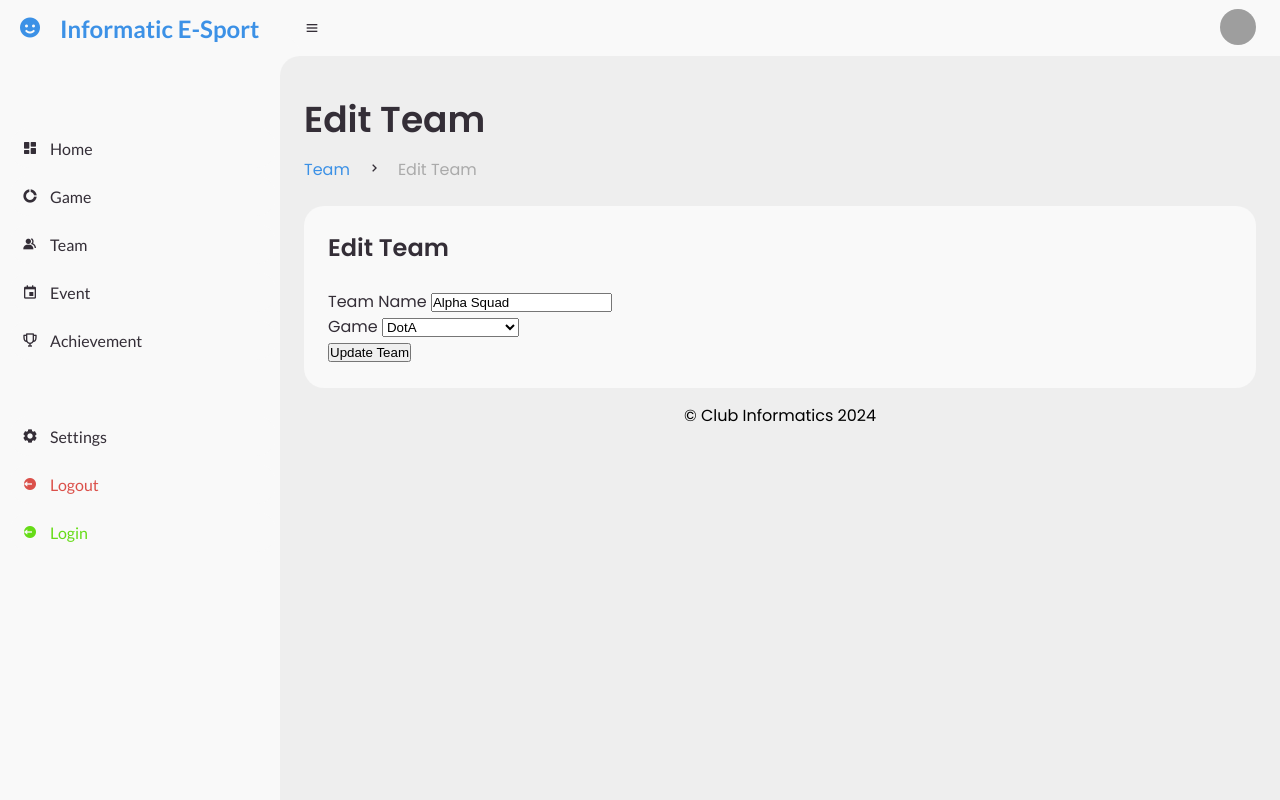
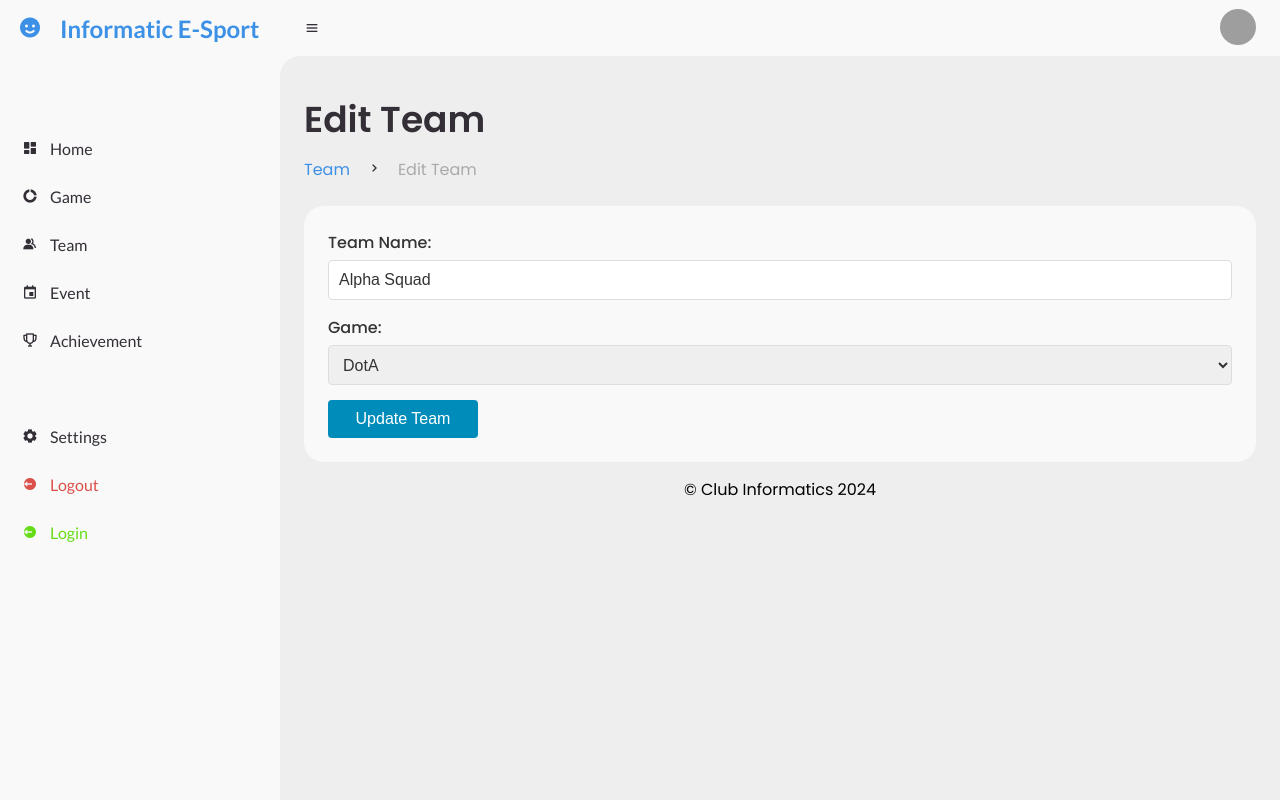
Before and after one commit to nathanielglenn02/capstone_fsp, a PHP site: page /Capstone-FSP/team/edit_team.php?id=1 in a window 1280 px wide. Run offline with PHP 8.4, Linux system fonts and the light colour scheme; a user stored in the database is signed in; data comes from the database, SQL or seed files in the repository; some libraries are stand-ins or nearby versions; grey boxes are pictures that could not be loaded.

Commit message:
SEMUA STYLING EDIT SELESAI

```diff
--- a/game/edit_game.php
+++ b/game/edit_game.php
@@ -49,6 +49,7 @@ if (isset($_GET['id'])) {
             </ul>
         </div>
     </div>
+    <div class="table-data">
         <div class="order">
             <form id="edit_game" method="post">
                 <label for="name">Nama Game:</label>
@@ -58,8 +59,9 @@ if (isset($_GET['id'])) {
                 <textarea id="description" name="description"
                     required><?php echo htmlspecialchars($description); ?></textarea>
 
-            <input type="submit" value="Update">
+                <button type="submit" class="btn">Update Game</button>
             </form>
+        </div>
     </div>
 </main>
 
--- a/style.css
+++ b/style.css
@@ -620,7 +620,7 @@ body {
 	width: 100%;
 	padding: 10px;
 	border: 1px solid #ddd;
-	border-radius: 4px;
+	border-radius: 15px;
 	font-size: 16px;
 	color: #333;
 }
@@ -630,25 +630,134 @@ body {
 	resize: vertical;
 }
 
-#edit_game input[type="submit"] {
-	align-self: flex-start;
+/* Styling for buttons in edit_game and edit_team */
+#edit_game .btn,
+#edit_team .btn,
+#edit_event .btn,
+#edit_achievement .btn {
 	padding: 10px 20px;
-	background-color: #007bff;
+	font-size: 16px;
+	background-color: #008CBA;
 	color: white;
 	border: none;
 	border-radius: 4px;
-	font-size: 16px;
 	cursor: pointer;
 	transition: background-color 0.3s ease;
+	width: 150px;
+	/* This ensures the button adjusts to content */
+	display: inline-block;
+	/* To ensure it's the same size as Update Team */
 }
 
-#edit_game input[type="submit"]:hover {
-	background-color: #0056b3;
+#edit_game .btn:hover,
+#edit_team .btn:hover,
+#edit_event .btn:hover,
+#edit_achievement .btn:hover {
+	background-color: #005f7f;
 }
 
+#edit_game {
+	text-align: left;
+	/* Aligns button to the left, similar to Update Team */
+}
+
+#edit_game .btn {
+	margin-top: 20px;
+}
+
+/* Container styling for edit_team */
 
 
+/* Form Styling */
+#edit_team label {
+	font-size: 16px;
+	font-weight: 500;
+	color: #333;
+	margin-bottom: 5px;
+	display: block;
+	border-radius: 15px;
+}
 
+#edit_team input[type="text"],
+#edit_team select {
+	width: 100%;
+	padding: 10px;
+	border: 1px solid #ddd;
+	border-radius: 4px;
+	font-size: 16px;
+	color: #333;
+	margin-bottom: 15px;
+}
+
+#edit_team select {
+	height: 40px;
+}
+
+/* Container styling for edit_event */
+/* Form Styling */
+#edit_event .form-group {
+	margin-bottom: 15px;
+}
+
+#edit_event label {
+	font-size: 16px;
+	font-weight: 500;
+	color: #333;
+	margin-bottom: 5px;
+	display: block;
+}
+
+#edit_event input[type="text"],
+#edit_event input[type="date"] {
+	width: 100%;
+	padding: 10px;
+	border: 1px solid #ddd;
+	border-radius: 15px;
+	font-size: 16px;
+	color: #333;
+	margin-bottom: 15px;
+}
+
+.head-title {
+	margin-bottom: 20px;
+}
+
+.head-title h1 {
+	font-size: 28px;
+	font-weight: 600;
+	color: #333;
+}
+
+/* Form Styling */
+#edit_achievement .form-group {
+	margin-bottom: 15px;
+}
+
+#edit_achievement label {
+	font-size: 16px;
+	font-weight: 500;
+	color: #333;
+	margin-bottom: 5px;
+	display: block;
+}
+
+#edit_achievement input[type="text"],
+#edit_achievement input[type="date"],
+#edit_achievement select,
+#edit_achievement textarea {
+	width: 100%;
+	padding: 10px;
+	border: 1px solid #ddd;
+	border-radius: 15px;
+	font-size: 16px;
+	color: #333;
+	margin-bottom: 15px;
+}
+
+#edit_achievement textarea {
+	height: 100px;
+	resize: vertical;
+}
 
 
 
--- a/team/edit_team.php
+++ b/team/edit_team.php
@@ -55,24 +55,21 @@ if ($_SERVER['REQUEST_METHOD'] == 'POST') {
     <!-- Konten Utama -->
     <div class="table-data">
         <div class="order">
-            <div class="head">
-                <h3>Edit Team</h3>
-            </div>
-            <form method="POST">
-                <div class="form-group">
-                    <label for="team_name">Team Name</label>
-                    <input type="text" id="team_name" name="team_name" value="<?php echo htmlspecialchars($team->getTeamName()); ?>" required>
-                </div>
-                <div class="form-group">
-                    <label for="game_id">Game</label>
+            <form id="edit_team" method="POST">
+                <label for="team_name">Team Name:</label>
+                <input type="text" id="team_name" name="team_name"
+                    value="<?php echo htmlspecialchars($team->getTeamName()); ?>" required>
+
+                <label for="game_id">Game:</label>
                 <select id="game_id" name="game_id" required>
                     <?php foreach ($games as $game): ?>
-                            <option value="<?php echo $game->getGameId(); ?>" <?php echo $game->getGameId() == $team->getGameId() ? 'selected' : ''; ?>>
+                        <option value="<?php echo $game->getGameId(); ?>"
+                            <?php echo $game->getGameId() == $team->getGameId() ? 'selected' : ''; ?>>
                             <?php echo htmlspecialchars($game->getGameName()); ?>
                         </option>
                     <?php endforeach; ?>
                 </select>
-                </div>
+
                 <button type="submit" class="btn">Update Team</button>
             </form>
         </div>
```
Also changed, not shown: achievement/edit_achievement.php (+2 -5 lines), event/edit_event.php (+17 -10 lines). Lines whose indentation alone changed are shown as unchanged.
